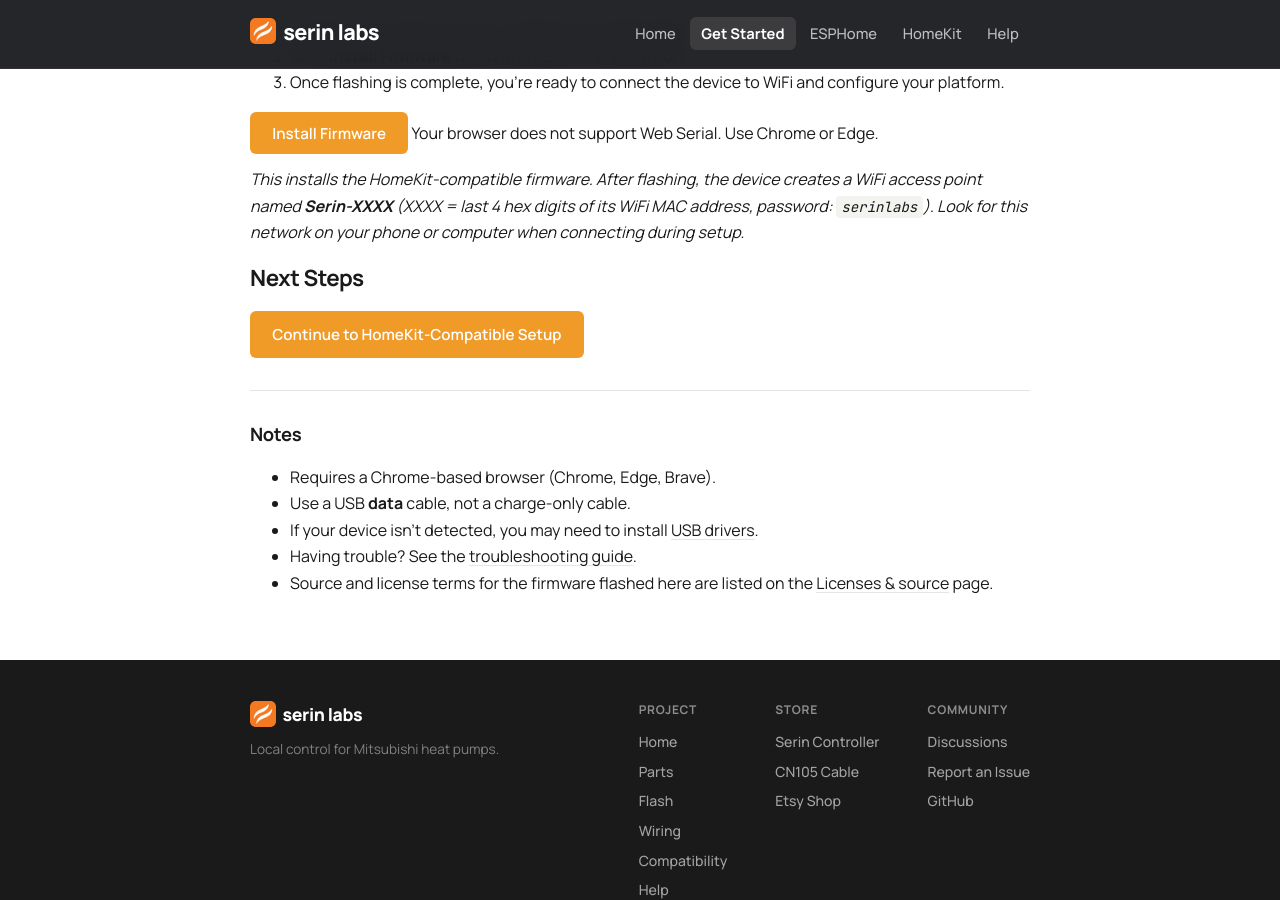
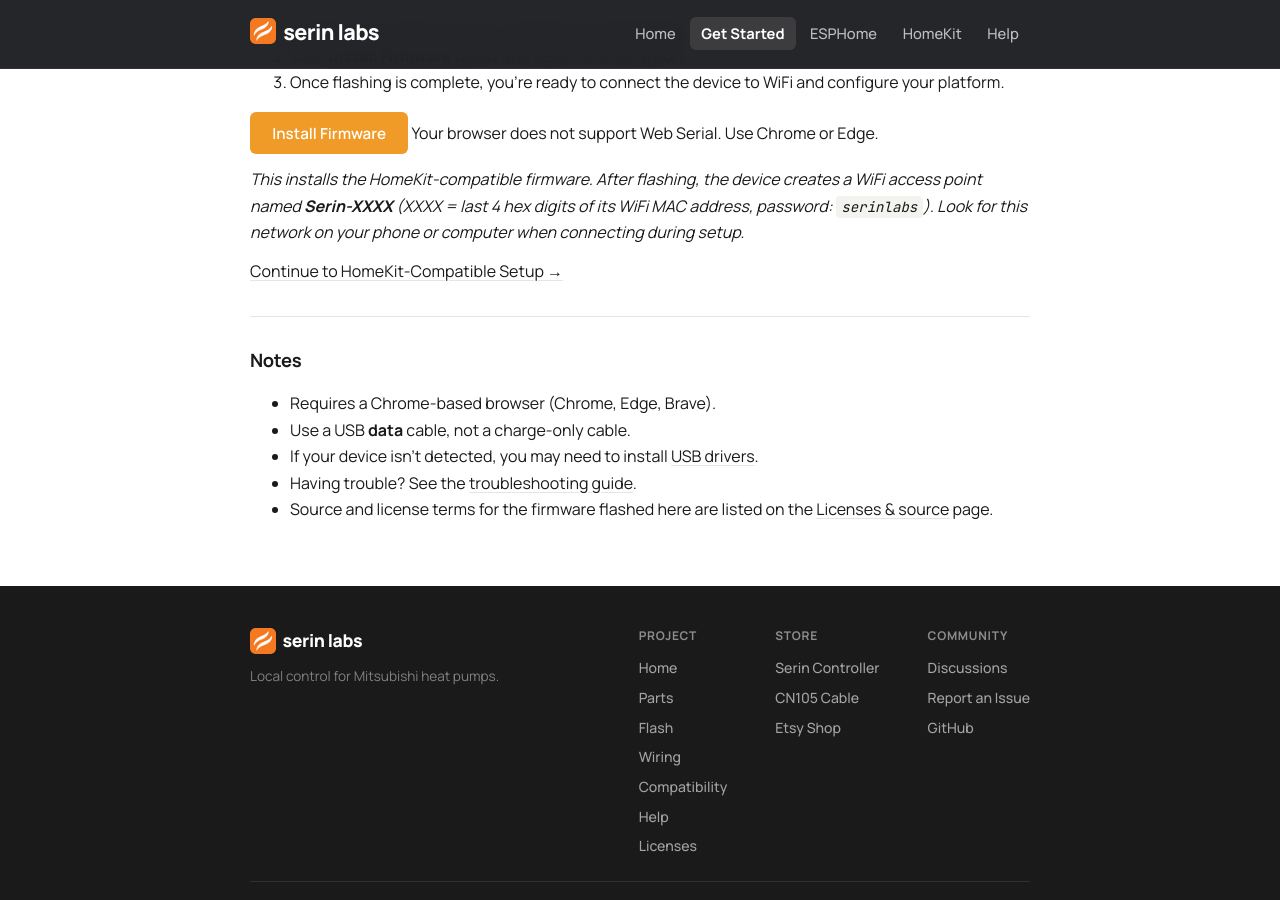
Before and after one commit to Serin-Labs/serin-labs.github.io, a Jekyll site: the page built from flash.html, in a window 1280 px wide and 900 px high, scrolled down 659 px. Built offline with Jekyll 4.4.1, drawn with Linux system fonts in a browser that asks for light colours.

Commit message:
Redesign post-flash banner as vertical steps, save device to localStorage

```diff
--- a/flash.html
+++ b/flash.html
@@ -55,28 +55,32 @@ nav_active: flash
   </div>
 
   <div id="flash-device-banner" class="flash-device-banner" style="display:none">
-    <div class="flash-device-banner__body">
-      <div class="flash-device-banner__qr">
-        <div id="wifi-qr"></div>
-        <p class="flash-device-banner__qr-label">WiFi Setup</p>
+      <p><strong>Flash complete!</strong> Follow these steps to finish setup:</p>
+      <div class="flash-step">
+        <span class="flash-step-pill">1</span>
+        <div class="flash-step-qr">
+          <div id="wifi-qr"></div>
+          <p class="flash-device-banner__qr-label">WiFi</p>
+        </div>
+        <span class="flash-step-text">Scan to join <strong><code id="flash-ap-ssid">Serin-XXXX</code></strong> &middot; pw: <code>serinlabs</code></span>
       </div>
-      <div class="flash-device-banner__qr">
-        <div id="homekit-qr"></div>
-        <p class="flash-device-banner__qr-label">HomeKit Pair</p>
+      <hr class="flash-step-divider">
+      <div class="flash-step">
+        <span class="flash-step-pill">2</span>
+        <span class="flash-step-text">A page opens on your phone &mdash; enter your home WiFi credentials</span>
       </div>
-      <div>
-        <p><strong>Flash complete!</strong> Connect to your device's setup network:</p>
-        <p>Network: <strong><code id="flash-ap-ssid">Serin-XXXX</code></strong></p>
-        <p>Password: <code>serinlabs</code></p>
-        <p>HomeKit code: <strong><code id="flash-hk-code">XXX-XX-XXX</code></strong></p>
+      <hr class="flash-step-divider">
+      <div class="flash-step">
+        <span class="flash-step-pill">3</span>
+        <div class="flash-step-qr">
+          <div id="homekit-qr"></div>
+          <p class="flash-device-banner__qr-label">HomeKit</p>
+        </div>
+        <span class="flash-step-text">Scan to add to Apple Home &middot; Code: <strong><code id="flash-hk-code">XXX-XX-XXX</code></strong></span>
       </div>
-    </div>
   </div>
 
-  <h2>Next Steps</h2>
-  <p>
-    <a id="next-steps-link" href="/homekit/setup" class="btn btn-homekit">Continue to HomeKit-Compatible Setup</a>
-  </p>
+  <p><a id="next-steps-link" href="/homekit/setup">Continue to HomeKit-Compatible Setup &rarr;</a></p>
 
   <hr>
   <h3>Notes</h3>
@@ -107,11 +111,8 @@ nav_active: flash
     document.getElementById('boards-homekit').style.display = platform === 'homekit' ? '' : 'none';
     // Swap button colors
     var installBtn = document.getElementById('install-btn');
-    var nextBtn = document.getElementById('next-steps-link');
     installBtn.classList.toggle('btn-esphome', platform === 'esphome');
     installBtn.classList.toggle('btn-homekit', platform === 'homekit');
-    nextBtn.classList.toggle('btn-esphome', platform === 'esphome');
-    nextBtn.classList.toggle('btn-homekit', platform === 'homekit');
     updateManifest();
     updateNextSteps();
   }
@@ -203,21 +204,35 @@ nav_active: flash
       document.getElementById('flash-ap-ssid').textContent = apName;
       document.getElementById('flash-device-banner').style.display = '';
 
+      if (detectedMac) {
+        var digits = deriveSetupCode(detectedMac);
+        var formatted = digits.slice(0, 3) + '-' + digits.slice(3, 5) + '-' + digits.slice(5);
+        var hapUri = setupCodeToHapUri(digits);
+        try {
+          localStorage.setItem('serin_last_device', JSON.stringify({
+            mac: detectedMac,
+            apName: apName,
+            setupCode: formatted,
+            hapUri: hapUri,
+            wifiQrData: 'WIFI:T:WPA;S:' + apName + ';P:serinlabs;;',
+            savedAt: Date.now()
+          }));
+        } catch(e) {}
+        document.getElementById('flash-hk-code').textContent = formatted;
+      }
+
       if (typeof QRCode !== 'undefined') {
         new QRCode(document.getElementById('wifi-qr'), {
           text: 'WIFI:T:WPA;S:' + apName + ';P:serinlabs;;',
-          width: 128, height: 128,
+          width: 96, height: 96,
           colorDark: '#000000', colorLight: '#ffffff',
           correctLevel: QRCode.CorrectLevel.M
         });
 
         if (detectedMac) {
-          var digits = deriveSetupCode(detectedMac);
-          var formatted = digits.slice(0, 3) + '-' + digits.slice(3, 5) + '-' + digits.slice(5);
-          document.getElementById('flash-hk-code').textContent = formatted;
           new QRCode(document.getElementById('homekit-qr'), {
-            text: setupCodeToHapUri(digits),
-            width: 128, height: 128,
+            text: hapUri,
+            width: 96, height: 96,
             colorDark: '#000000', colorLight: '#ffffff',
             correctLevel: QRCode.CorrectLevel.M
           });
```
